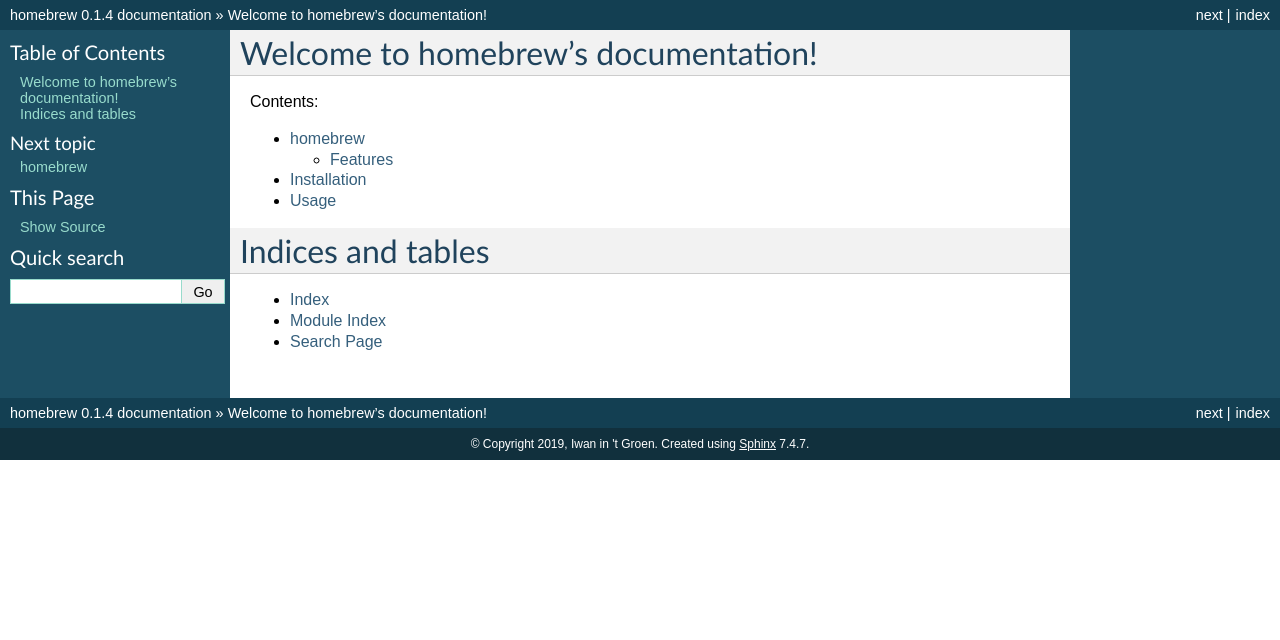
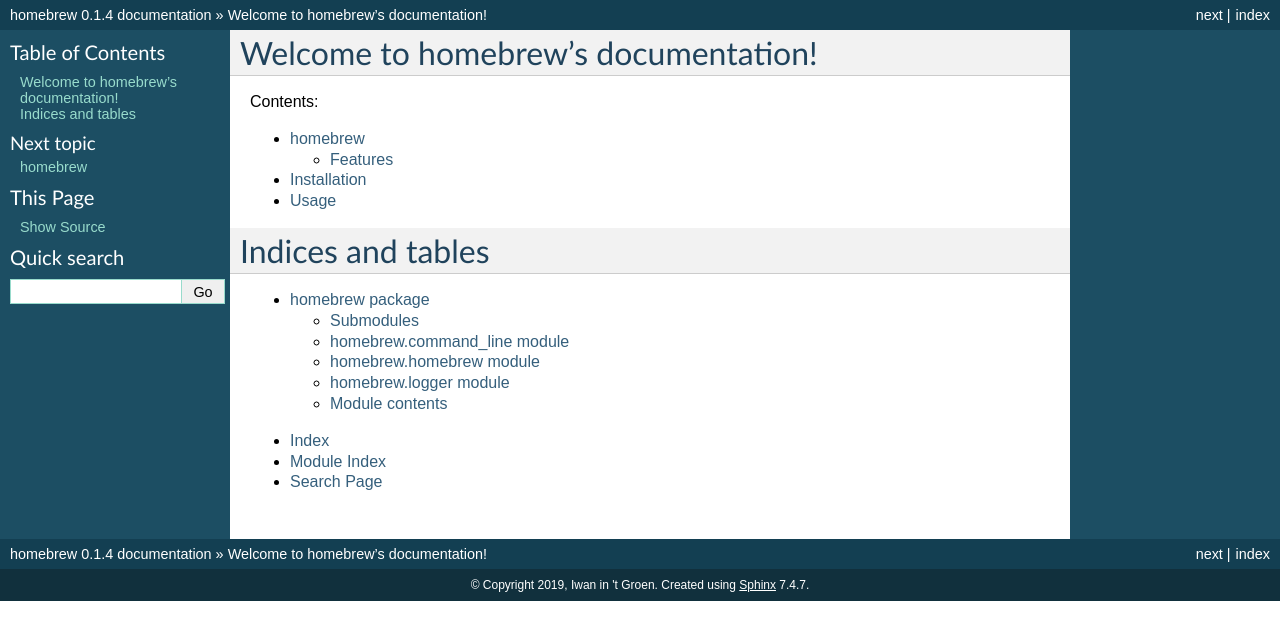
Before and after one commit to pombredanne/homebrew-1, a Sphinx documentation site: the page built from docs/index.rst, in a window 1280 px wide. Shown: the top 640 px of the page. Built offline with Sphinx 7.4.7, drawn with Linux system fonts in a browser that asks for light colours; some of the changed lines change nothing that is shown.

Commit message:
Use modules.rst in documentation

```diff
--- a/docs/index.rst
+++ b/docs/index.rst
@@ -13,6 +13,10 @@
 Indices and tables
 ==================
 
+.. toctree::
+
+   modules
+
 * :ref:`genindex`
 * :ref:`modindex`
 * :ref:`search`
--- a/docs/modules.rst
+++ b/docs/modules.rst
@@ -1,6 +1,3 @@
-homebrew
-========
-
 .. toctree::
    :maxdepth: 4
 
```
